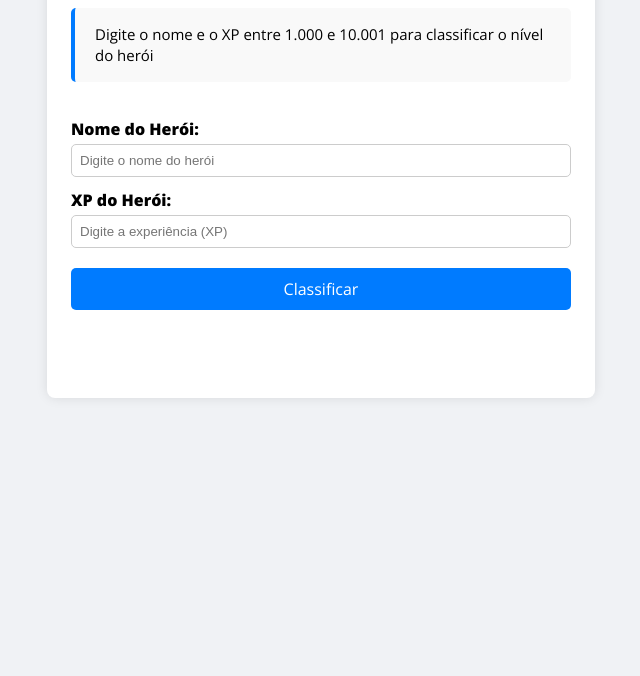
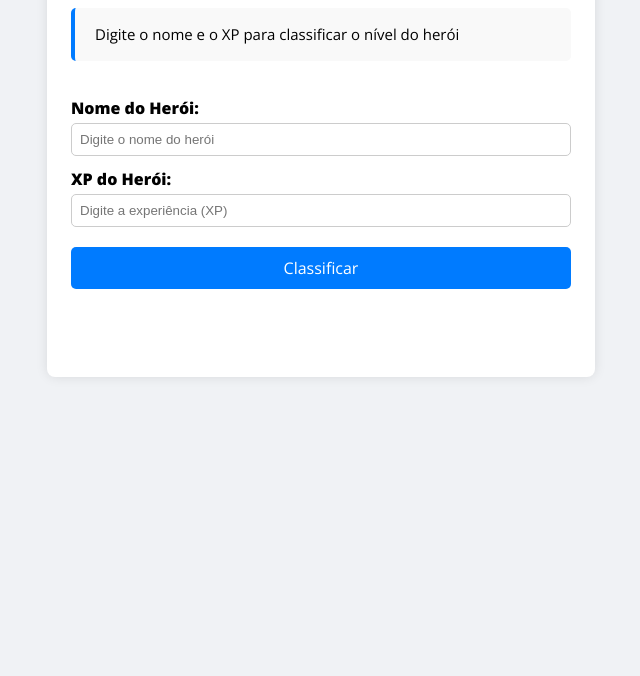
Before and after one commit to RafaeltiMoreira/desafio-nivel-heroi, a plain HTML site: page index.html in a window 1280 px wide. Shown: the part 124-800 px from the top of the page, without its empty margins (319-959 px from the left). Drawn offline with nearby package versions, Linux system fonts and the light colour scheme.

Commit message:
feat: Deploy Netlify

```diff
--- a/index.html
+++ b/index.html
@@ -19,7 +19,7 @@
 
     <div class="legend">
       <ul>
-        <li><span class="xp">Digite o nome e o XP entre 1.000 e 10.001 para classificar o nível do herói</span></li>
+        <li><span class="xp">Digite o nome e o XP para classificar o nível do herói</span></li>
       </ul>
     </div>
 
```
Also changed, not shown: 1 other file.
